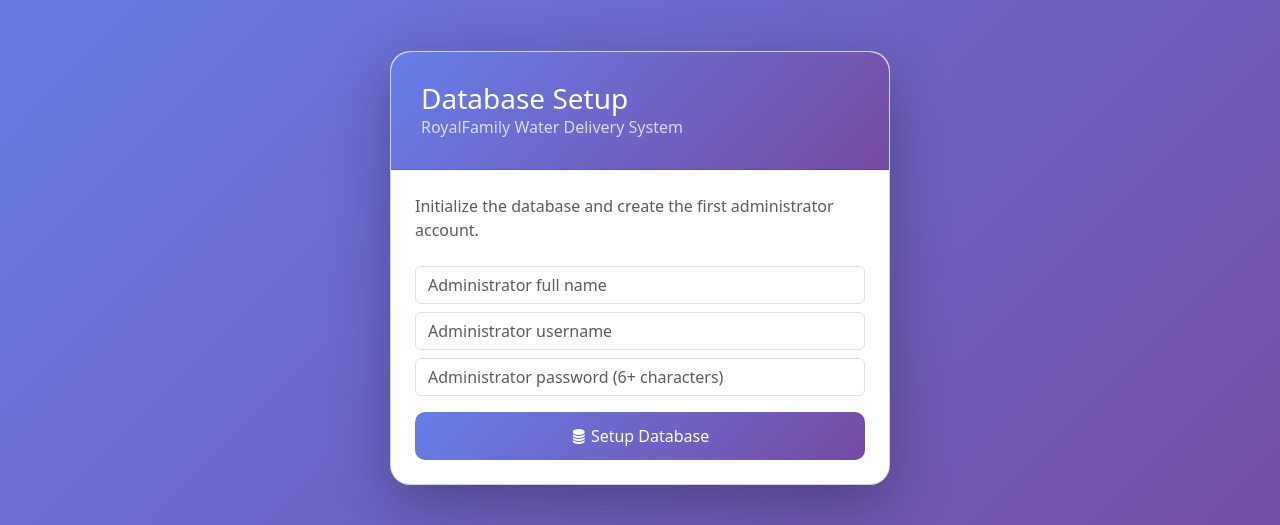
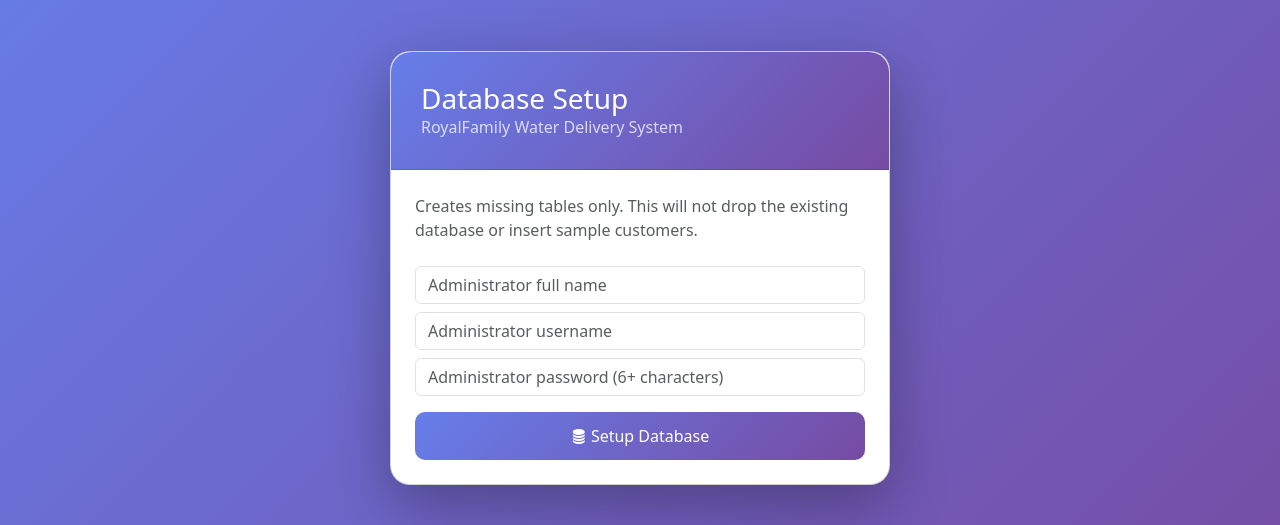
Before and after one commit to Moses200315/RoyalFamilly, a PHP site: page /setup.php in a window 1280 px wide. Shown: the part 132-657 px from the top of the page. Run offline with PHP 8.4, Linux system fonts and the light colour scheme.

Commit message:
Update setup script for version 1.1 and schema handling
Updated version to 1.1 and modified the description to clarify that it creates missing tables only without dropping existing data. Added functions for checking table existence and applying schema without data manipulation.

```diff
--- a/setup.php
+++ b/setup.php
@@ -3,12 +3,12 @@
  * ============================================
  * RoyalFamily Water Delivery System
  * Database Setup Script
- * Version: 1.0
- * Description: Initialize database and create the first administrator user
+ * Version: 1.1
+ * Description: Create missing tables on an empty database and the first admin.
+ *              Never drops data and never seeds sample records onto a live database.
  * ============================================
  */
 
-// Database configuration
 define('DB_HOST', 'mysql-ad07bdc-kaayamus-d33d.f.aivencloud.com');
 define('DB_USER', 'avnadmin');
 define('DB_PASS', 'AVNS_OBNh_oT5oV-C2a7wVAz');
@@ -18,56 +18,104 @@ define('DB_PORT', 10997);
 $message = '';
 $messageType = '';
 
+function tableExists($conn, $tableName) {
+    $stmt = $conn->prepare('SELECT COUNT(*) AS total FROM information_schema.tables WHERE table_schema = DATABASE() AND table_name = ?');
+    $stmt->bind_param('s', $tableName);
+    $stmt->execute();
+    $result = $stmt->get_result();
+    $row = $result ? $result->fetch_assoc() : null;
+    return $row && (int) $row['total'] > 0;
+}
+
+function applyStructureOnlySchema($conn, $schemaFile) {
+    $schema = file_get_contents($schemaFile);
+    if ($schema === false) {
+        throw new Exception('Could not read schema file.');
+    }
+
+    $statements = explode(';', $schema);
+    foreach ($statements as $statement) {
+        $statement = trim($statement);
+        if ($statement === '' || preg_match('/^--/', $statement)) {
+            continue;
+        }
+        if (stripos($statement, 'USE ') === 0 || stripos($statement, 'CREATE DATABASE') === 0) {
+            continue;
+        }
+        if (stripos($statement, 'INSERT ') === 0 || stripos($statement, 'DELETE ') === 0 || stripos($statement, 'DROP ') === 0 || stripos($statement, 'TRUNCATE ') === 0) {
+            continue;
+        }
+        if (!$conn->query($statement)) {
+            $error = $conn->error;
+            if (stripos($error, 'already exists') !== false) {
+                continue;
+            }
+            throw new Exception('Schema statement failed: ' . $error);
+        }
+    }
+}
+
 if ($_SERVER['REQUEST_METHOD'] === 'POST') {
     try {
-        // Create connection with SSL for Aiven
         $conn = mysqli_init();
         if (!$conn) {
-            throw new Exception("mysqli_init failed");
+            throw new Exception('mysqli_init failed');
         }
 
         $conn->ssl_set(NULL, NULL, NULL, NULL, NULL);
 
         if (!@$conn->real_connect(DB_HOST, DB_USER, DB_PASS, DB_NAME, DB_PORT, NULL, MYSQLI_CLIENT_SSL)) {
-            throw new Exception("Connection failed: " . mysqli_connect_error());
+            throw new Exception('Connection failed: ' . mysqli_connect_error());
         }
 
-        // Read and execute schema file (Angalia majina tofauti ya faili la SQL)
+        $coreTables = ['users', 'customers', 'staff', 'service_records'];
+        $existingCore = [];
+        foreach ($coreTables as $tableName) {
+            if (tableExists($conn, $tableName)) {
+                $existingCore[] = $tableName;
+            }
+        }
+
         $schema_file = __DIR__ . '/database/schema.sql';
         if (!file_exists($schema_file)) {
-            $schema_file = _DIR_ . '/database.sql';
-        }
-        if (!file_exists($schema_file)) {
-            $schema_file = _DIR_ . '/schema.sql';
+            throw new Exception('Schema file not found at database/schema.sql.');
         }
 
-        if (file_exists($schema_file)) {
-            $schema = file_get_contents($schema_file);
+        if (count($existingCore) === count($coreTables)) {
+            $userCountResult = $conn->query('SELECT COUNT(*) AS total FROM users');
+            $userCount = $userCountResult ? (int) $userCountResult->fetch_assoc()['total'] : 0;
 
-            // Split by semicolon to get individual statements
-            $statements = explode(';', $schema);
+            $setup_username = trim($_POST['username'] ?? '');
+            $setup_password = $_POST['password'] ?? '';
+            $setup_full_name = trim($_POST['full_name'] ?? '');
 
-            foreach ($statements as $statement) {
-                $statement = trim($statement);
-                if (!empty($statement) && !preg_match('/^--/', $statement)) {
-                    // Skip USE statement since we already selected the database
-                    if (stripos($statement, 'USE ') === 0) {
-                        continue;
+            if ($userCount > 0) {
+                throw new Exception('Database already has tables and users. Setup will not recreate or seed the database. Use the login page.');
             }
-                    if (stripos($statement, 'CREATE DATABASE') === 0) {
-                        continue;
+
+            if ($setup_username === '' || $setup_full_name === '' || strlen($setup_password) < 6) {
+                throw new Exception('Enter a full name, username, and a password of at least 6 characters.');
             }
-                    if (!$conn->query($statement)) {
-                        // Ignore errors for statements that might fail due to existing data
-                        if (strpos($conn->error, 'Duplicate entry') === false) {
-                            // Ignored minor duplicate warnings
+
+            $check_admin = $conn->prepare('SELECT id FROM users WHERE username = ? LIMIT 1');
+            $check_admin->bind_param('s', $setup_username);
+            $check_admin->execute();
+            if ($check_admin->get_result()->num_rows === 0) {
+                $password = password_hash($setup_password, PASSWORD_DEFAULT);
+                $insert = $conn->prepare('INSERT INTO users (username, password, full_name, role) VALUES (?, ?, ?, ?)');
+                $role = 'admin';
+                $insert->bind_param('ssss', $setup_username, $password, $setup_full_name, $role);
+                if (!$insert->execute()) {
+                    throw new Exception('Error creating admin user: ' . $conn->error);
                 }
             }
-                }
-            }
+
+            $message = 'Administrator created. Existing customers, staff, and deliveries were not changed.';
+            $messageType = 'success';
+        } elseif (!empty($existingCore)) {
+            throw new Exception('Database already contains some tables (' . implode(', ', $existingCore) . '). Setup will not drop or rebuild them.');
         } else {
-            throw new Exception("Schema file not found. Place database.sql or schema.sql in root or database/ directory.");
-        }
+            applyStructureOnlySchema($conn, $schema_file);
 
             $setup_username = trim($_POST['username'] ?? '');
             $setup_password = $_POST['password'] ?? '';
@@ -76,29 +124,22 @@ if ($_SERVER['REQUEST_METHOD'] === 'POST') {
                 throw new Exception('Enter a full name, username, and a password of at least 6 characters.');
             }
 
-        // Create the first administrator only from credentials entered during setup.
-        $check_admin = $conn->prepare('SELECT id FROM users WHERE username = ? LIMIT 1');
-        $check_admin->bind_param('s', $setup_username);
-        $check_admin->execute();
-        $check_admin_result = $check_admin->get_result();
-        if ($check_admin_result->num_rows === 0) {
             $password = password_hash($setup_password, PASSWORD_DEFAULT);
             $insert = $conn->prepare('INSERT INTO users (username, password, full_name, role) VALUES (?, ?, ?, ?)');
             $role = 'admin';
             $insert->bind_param('ssss', $setup_username, $password, $setup_full_name, $role);
             if (!$insert->execute()) {
-                throw new Exception("Error creating admin user: " . $conn->error);
-            }
+                throw new Exception('Error creating admin user: ' . $conn->error);
             }
 
-        $message = "Database setup completed successfully!";
-        $messageType = "success";
+            $message = 'Empty database initialized with structure only. No sample customers or deliveries were inserted.';
+            $messageType = 'success';
+        }
 
         $conn->close();
-
     } catch (Exception $e) {
-        $message = "Error: " . $e->getMessage();
-        $messageType = "danger";
+        $message = 'Error: ' . $e->getMessage();
+        $messageType = 'danger';
     }
 }
 ?>
@@ -123,7 +164,7 @@ if ($_SERVER['REQUEST_METHOD'] === 'POST') {
                 </div>
             <?php endif; ?>
 
-            <p class="text-muted mb-4">Initialize the database and create the first administrator account.</p>
+            <p class="text-muted mb-4">Creates missing tables only. This will not drop the existing database or insert sample customers.</p>
 
             <form method="POST">
                 <input class="form-control mb-2" name="full_name" placeholder="Administrator full name" required>
```
Lines whose indentation alone changed are shown as unchanged.
